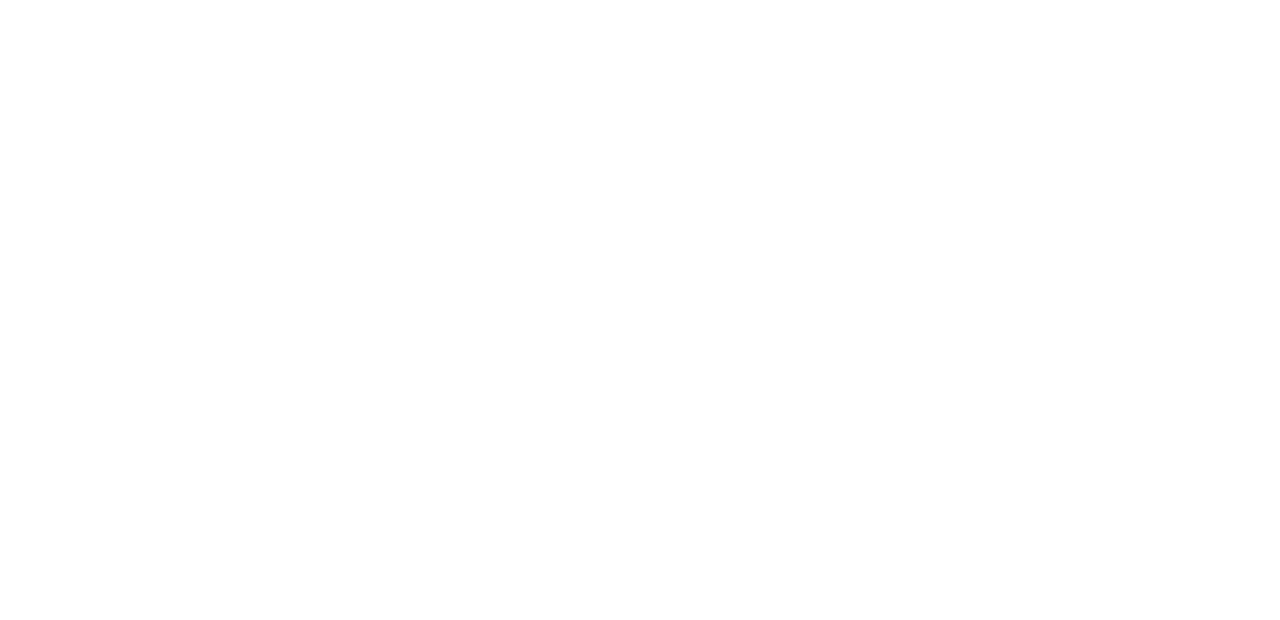
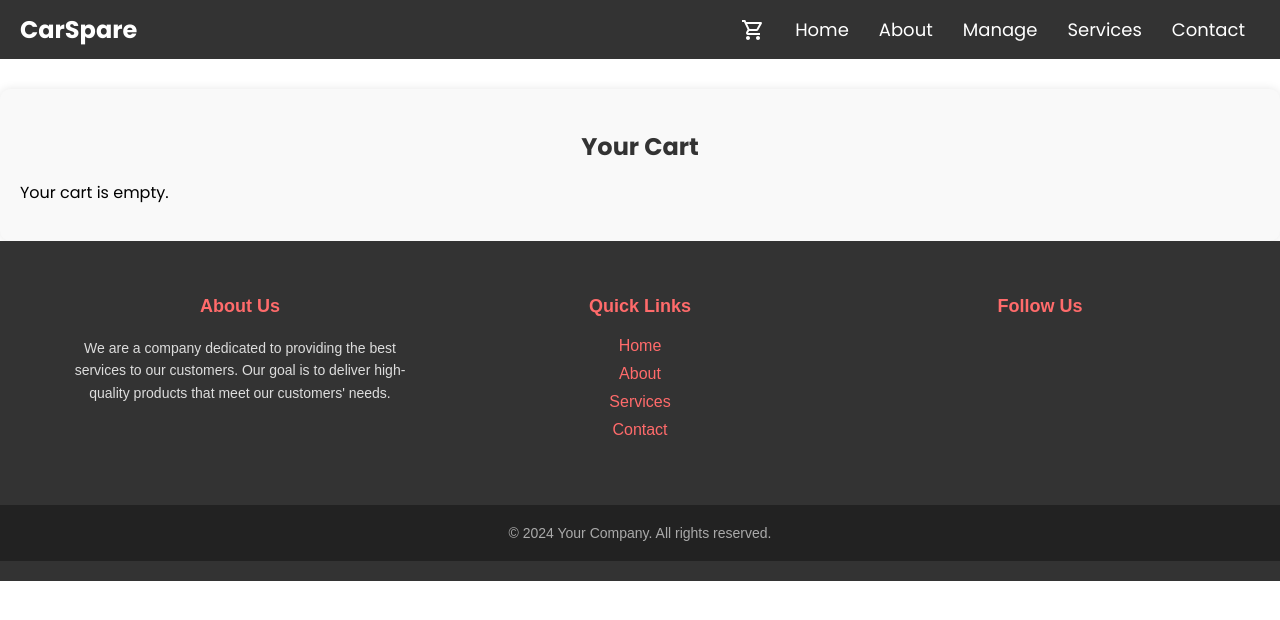
Before and after one commit to mathumathusan/carspare, a React (Vite) app in the folder frontend/: page /cart in a window 1280 px wide. Before the commit this address had no page. Shown: the top 620 px of the page. Built offline with nearby package versions, Linux system fonts and the light colour scheme.

Commit message:
fourth commit

```diff
--- a/frontend/package.json
+++ b/frontend/package.json
@@ -10,6 +10,10 @@
     "preview": "vite preview"
   },
   "dependencies": {
+    "@emotion/react": "^11.13.3",
+    "@emotion/styled": "^11.13.0",
+    "@mui/icons-material": "^6.0.2",
+    "@mui/material": "^6.0.2",
     "axios": "^1.7.7",
     "react": "^18.3.1",
     "react-dom": "^18.3.1",
--- a/frontend/src/App.jsx
+++ b/frontend/src/App.jsx
@@ -6,24 +6,25 @@
 import Footer from "./components/Footer";
 import Home from "./components/Home";
 import Manage from "./components/Manage";
+import Cart from "./components/Cart";
 
 function App() {
-  const [count, setCount] = useState(0);
+  // Lift the cart state to the App component
+  const [cart, setCart] = useState([]);
 
   return (
-
-      <BrowserRouter>
+    <BrowserRouter>
+      <NavBar showCartIcon={true} />
 
       <Routes>
-        <Route path="/" element={<SlideShow/>}/>
-        <Route path="/home" element={<SlideShow/>}/>
-        <Route path="/services" element={<Home/>}/>
-         <Route path="/manage" element={<Manage/>}/>
+        <Route path="/home" element={<SlideShow />} />
+        <Route path="/services" element={<Home cart={cart} setCart={setCart} />} />
+        <Route path="/cart" element={<Cart cart={cart} setCart={setCart} />} />
+        <Route path="/manage" element={<Manage />} />
       </Routes>
 
+      <Footer />
     </BrowserRouter>
-
-
   );
 }
 
--- /dev/null
+++ b/frontend/src/components/Cart.css
@@ -0,0 +1,64 @@
+/* Cart container styling */
+.cart-container {
+    margin-top: 30px;
+    background-color: #f9f9f9;
+    padding: 20px;
+    border-radius: 10px;
+    box-shadow: 0 0 10px rgba(0, 0, 0, 0.1);
+  }
+
+  .cart-container h2 {
+    margin-bottom: 15px;
+    color: #333;
+    font-size: 24px;
+    text-align: center;
+  }
+
+  /* Cart item list */
+  .cart-container ul {
+    list-style-type: none;
+    padding: 0;
+  }
+
+  .cart-container li {
+    display: flex;
+    justify-content: space-between;
+    background-color: #ffffff;
+    margin-bottom: 10px;
+    padding: 10px;
+    border-radius: 8px;
+    box-shadow: 0 2px 5px rgba(0, 0, 0, 0.1);
+  }
+
+  /* Cart item details */
+  .cart-container li span {
+    font-size: 18px;
+    color: #555;
+  }
+
+  /* Place Order button styling */
+  .place-order-btn {
+    display: block;
+    width: 100%;
+    padding: 12px;
+    background-color: #007bff;
+    color: white;
+    border: none;
+    border-radius: 5px;
+    font-size: 18px;
+    cursor: pointer;
+    transition: background-color 0.3s;
+    margin-top: 20px;
+  }
+
+  .place-order-btn:hover {
+    background-color: #0056b3;
+  }
+
+
+    /* Responsive Design */
+    @media (max-width: 768px) {
+      .car-part-card {
+        max-width: 100%;
+      }
+    }
--- /dev/null
+++ b/frontend/src/components/Cart.jsx
@@ -0,0 +1,83 @@
+import React from "react";
+import Swal from "sweetalert2";
+import axios from "axios";
+
+function Cart({ cart, setCart }) {
+  const handlePlaceOrder = async () => {
+    try {
+      const { value: formValues } = await Swal.fire({
+        title: "Place Your Order",
+        html:
+          '<input id="swal-input1" class="swal2-input" placeholder="Enter your name">' +
+          '<input id="swal-input2" class="swal2-input" placeholder="Enter your address">',
+        focusConfirm: false,
+        showCloseButton: true,
+        preConfirm: () => {
+          const customer_name = document.getElementById("swal-input1").value;
+          const customer_address = document.getElementById("swal-input2").value;
+
+          if (!customer_name || !customer_address) {
+            Swal.showValidationMessage("Name and address are required");
+            return false;
+          }
+          return [customer_name, customer_address];
+        },
+      });
+
+      if (formValues) {
+        const [customer_name, customer_address] = formValues;
+
+        let totalOrderPrice = 0;
+        cart.forEach((item) => {
+          totalOrderPrice += item.price * item.quantity;
+        });
+
+        for (const item of cart) {
+          const total_price = item.price * item.quantity;
+
+          await axios.post("http://localhost:3000/api/orders", {
+            car_part_id: item.id,
+            quantity: item.quantity,
+            total_price,
+            customer_name,
+            customer_address,
+          });
+        }
+
+        Swal.fire(
+          "Success!",
+          `Order placed successfully! Total amount: $${totalOrderPrice.toFixed(2)}`,
+          "success"
+        );
+        setCart([]); // Clear the cart after placing order
+      }
+    } catch (error) {
+      Swal.fire("Error", "There was an error placing your order.", "error");
+    }
+  };
+
+  return (
+    <div className="cart-container">
+      <h2>Your Cart</h2>
+      {cart.length === 0 ? (
+        <p>Your cart is empty.</p>
+      ) : (
+        <>
+          <ul>
+            {cart.map((item, index) => (
+              <li key={index}>
+                <span>{item.name} (x{item.quantity})</span>
+                <span>Total: ${item.price * item.quantity}</span>
+              </li>
+            ))}
+          </ul>
+          <button className="place-order-btn" onClick={handlePlaceOrder}>
+            Place Order
+          </button>
+        </>
+      )}
+    </div>
+  );
+}
+
+export default Cart;
--- a/frontend/src/components/Home.jsx
+++ b/frontend/src/components/Home.jsx
@@ -1,13 +1,9 @@
 import React, { useEffect, useState } from "react";
 import "./Home.css";
-import NavBar from "./NavBar";
-import Footer from "./Footer";
 import axios from "axios";
-import Swal from "sweetalert2";
 
-function Home() {
+function Home({ cart, setCart }) {
   const [carParts, setCarParts] = useState([]);
-  const [cart, setCart] = useState([]); // State to manage cart items
 
   useEffect(() => {
     const getData = async () => {
@@ -20,95 +16,27 @@
     };
 
     getData();
-  }, []); // Add empty dependency array to run this only once
+  }, []);
 
   const handleAddToCart = (part) => {
-    // Check if the item is already in the cart
     const existingItem = cart.find((item) => item.id === part.id);
 
     if (existingItem) {
-      // If item is already in the cart, update the quantity
       setCart(
         cart.map((item) =>
           item.id === part.id ? { ...item, quantity: item.quantity + 1 } : item
         )
       );
     } else {
-      // If item is not in the cart, add it with quantity 1
       setCart([...cart, { ...part, quantity: 1 }]);
     }
   };
 
-  const handlePlaceOrder = async () => {
-    try {
-      const { value: formValues } = await Swal.fire({
-        title: "Place Your Order",
-        html:
-          '<input id="swal-input1" class="swal2-input" placeholder="Enter your name">' +
-          '<input id="swal-input2" class="swal2-input" placeholder="Enter your address">',
-        focusConfirm: false,
-        showCloseButton: true,
-        preConfirm: () => {
-          const customer_name = document.getElementById('swal-input1').value;
-          const customer_address = document.getElementById('swal-input2').value;
-
-          if (!customer_name || !customer_address) {
-            Swal.showValidationMessage("Name and address are required");
-            return false;
-          }
-          return [customer_name, customer_address];
-        }
-      });
-
-      if (formValues) {
-        const [customer_name, customer_address] = formValues;
-
-        // Calculate total price of all items in the cart
-        let totalOrderPrice = 0;
-        cart.forEach(item => {
-          totalOrderPrice += item.price * item.quantity;
-        });
-
-        // Prepare the orders for each cart item
-        for (const item of cart) {
-          const total_price = item.price * item.quantity; // Multiply price by quantity
-
-          await axios.post("http://localhost:3000/api/orders", {
-            car_part_id: item.id,
-            quantity: item.quantity,
-            total_price,  // Use the updated total price
-            customer_name,
-            customer_address,
-          });
-        }
-
-        // Show success message with the total order price
-        Swal.fire(
-          "Success!",
-          `Order placed successfully! Total amount: $${totalOrderPrice.toFixed(2)}`,
-          "success",
-          {
-            showCloseButton: true, // Enable close button in success alert
-          }
-        );
-        setCart([]); // Clear the cart after placing order
-      }
-    } catch (error) {
-      console.error("Error placing order:", error);
-      Swal.fire("Error", "There was an error placing your order.", "error", {
-        showCloseButton: true, // Enable close button in error alert
-      });
-    }
-  };
-
-
-
-
   return (
-    <>
-      <NavBar />
-      <div className="home-container">
-        {carParts.map((part, index) => (
+    <div className="home-container">
+      {carParts.map((part, index) => {
+        const cartItem = cart.find((item) => item.id === part.id);
+        return (
           <div className="car-part-card" key={index}>
             <img
               src={part.image_url}
@@ -120,6 +48,13 @@
             <p className="car-part-model">Model: {part.model}</p>
             <p className="car-part-year">Year: {part.year}</p>
             <p className="car-part-price">Price: ${part.price}</p>
+
+            {cartItem ? (
+              <p>Quantity: {cartItem.quantity}</p>
+            ) : (
+              <p>Quantity: 0</p>
+            )}
+
             <button
               className="add-to-cart-btn"
               onClick={() => handleAddToCart(part)}
@@ -127,31 +62,9 @@
               Add to Cart
             </button>
           </div>
-        ))}
-
-        {/* Display Cart Items */}
-        {/* Display Cart Items */}
-        {cart.length > 0 && (
-          <div className="cart-container">
-            <h2>Your Cart</h2>
-            <ul>
-              {cart.map((item, index) => (
-                <li key={index}>
-                  <span>
-                    {item.name} (x{item.quantity})
-                  </span>
-                  <span>Total: ${item.price * item.quantity}</span>
-                </li>
-              ))}
-            </ul>
-            <button className="place-order-btn" onClick={handlePlaceOrder}>
-              Place Order
-            </button>
-          </div>
-        )}
-      </div>
-      <Footer />
-    </>
+        );
+      })}
+    </div>
   );
 }
 
--- a/frontend/src/components/NavBar.css
+++ b/frontend/src/components/NavBar.css
@@ -26,9 +26,16 @@
   .navbar-links {
     list-style: none;
     display: flex;
+    color: white;
+    align-items: center;
     margin: 0;
     padding: 0;
     transition: max-height 0.3s ease-in-out;
+  }
+
+  .cartIcon{
+    cursor: pointer;
+    margin-top: 8px;
   }
 
   .navbar-links li {
@@ -42,7 +49,7 @@
     transition: color 0.3s;
   }
 
-  .navbar-links a:hover {
+  .navbar-links :hover {
     color: #ff6347;
   }
 
--- a/frontend/src/components/NavBar.jsx
+++ b/frontend/src/components/NavBar.jsx
@@ -1,8 +1,9 @@
-import React, { useState } from 'react';
-import './NavBar.css';
-import { Link } from 'react-router-dom';
+import React, { useState } from "react";
+import "./NavBar.css";
+import ShoppingCartOutlinedIcon from "@mui/icons-material/ShoppingCartOutlined";
+import { Link } from "react-router-dom";
 
-function NavBar() {
+function NavBar({ showCartIcon }) {
   const [isOpen, setIsOpen] = useState(false);
 
   const toggleMenu = () => {
@@ -12,12 +13,27 @@
   return (
     <nav className="navbar">
       <div className="navbar-brand">CarSpare</div>
-      <ul className={`navbar-links ${isOpen ? 'open' : ''}`}>
-        <li><Link to={'/home'}>Home</Link></li>
-        <li><a href="#about">About</a></li>
-        <li><Link to={'/manage'}>Manage</Link></li>
-        <li><Link to={'/services'}>Services</Link></li>
-        <li><a href="#contact">Contact</a></li>
+      <ul className={`navbar-links ${isOpen ? "open" : ""}`}>
+      {showCartIcon && (
+          <li>
+           <Link to={"/cart"}><ShoppingCartOutlinedIcon className="cartIcon" /></Link>
+          </li>
+        )}
+        <li>
+          <Link to={"/home"}>Home</Link>
+        </li>
+        <li>
+          <a href="#about">About</a>
+        </li>
+        <li>
+          <Link to={"/manage"}>Manage</Link>
+        </li>
+        <li>
+          <Link to={"/services"}>Services</Link>
+        </li>
+        <li>
+          <a href="#contact">Contact</a>
+        </li>
       </ul>
       <div className="hamburger-menu" onClick={toggleMenu}>
         <span></span>
```
Also changed, not shown: frontend/notes.txt, 1 other file (tests, documents, lock files or other folders).
